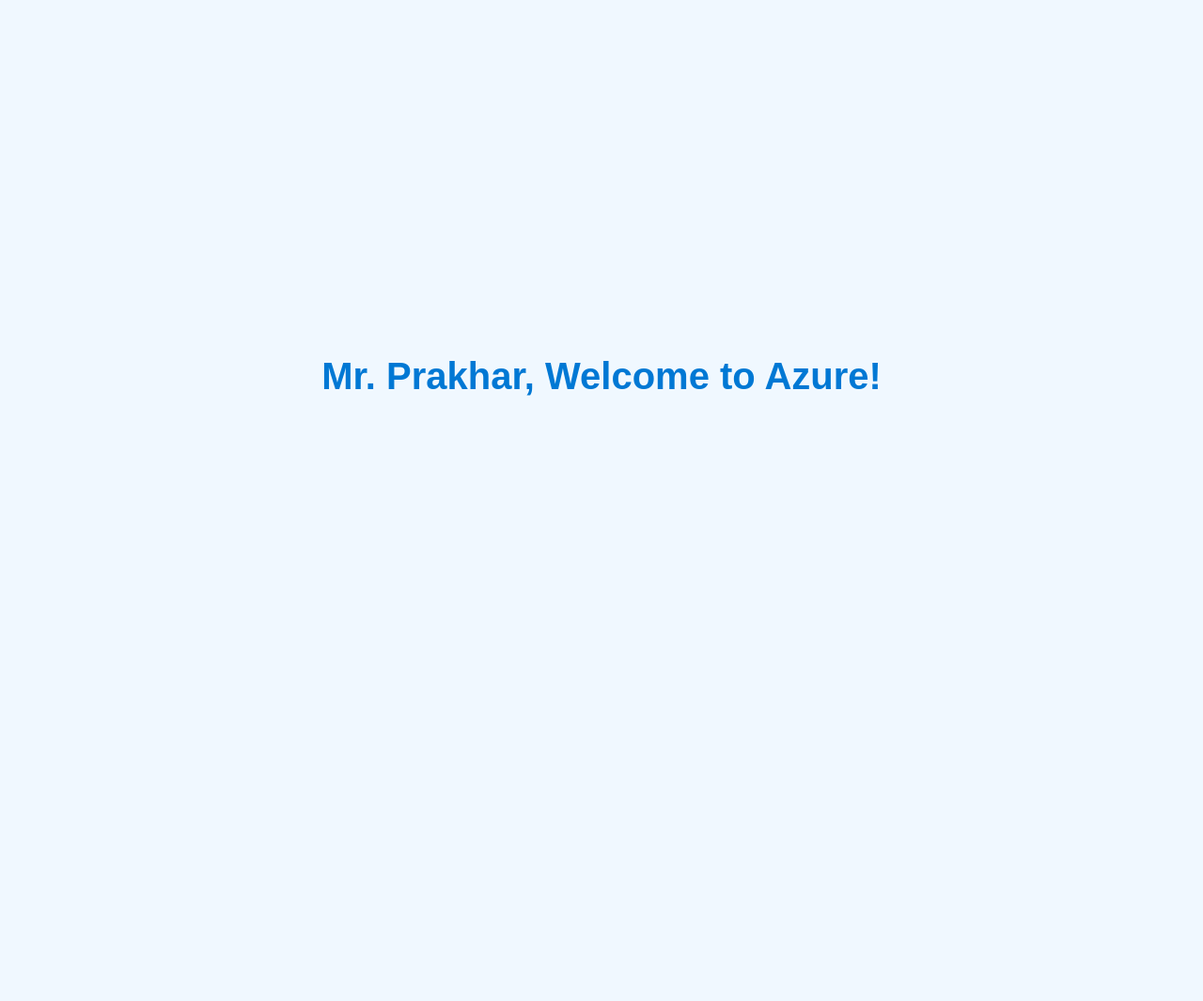
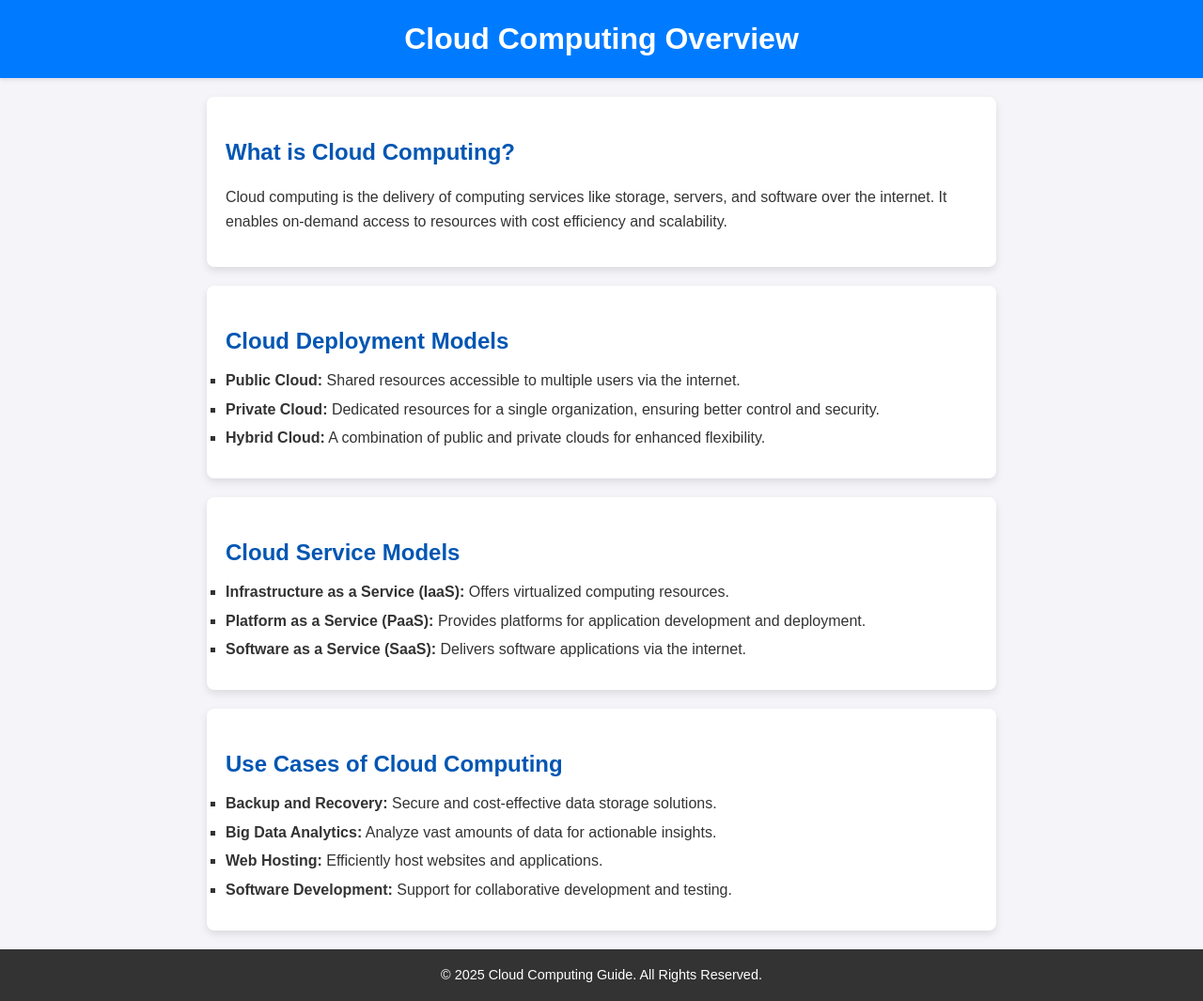
Before and after one commit to PrakharVS/exp2, a plain HTML site: page index.html in a window 1280 px wide. Shown: the whole page at 94% size. Before the commit the page ends 800 px from the top, so only its background shows below. Drawn offline with Linux system fonts and the light colour scheme.

Commit message:
added css

```diff
--- a/index.html
+++ b/index.html
@@ -3,26 +3,49 @@
 <head>
     <meta charset="UTF-8">
     <meta name="viewport" content="width=device-width, initial-scale=1.0">
-    <title>Welcome Page</title>
-    <style>
-        body {
-            margin: 0;
-            padding: 0;
-            display: flex;
-            justify-content: center;
-            align-items: center;
-            height: 100vh;
-            background-color: #f0f8ff;
-            font-family: Arial, sans-serif;
-        }
-        h1 {
-            text-align: center;
-            color: #0078d4; /* Azure Blue */
-            font-size: 2.5rem;
-        }
-    </style>
+    <title>Cloud Computing Overview</title>
+    <link rel="stylesheet" href="styles.css">
 </head>
 <body>
-    <h1>Mr. Prakhar, Welcome to Azure!</h1>
+    <header>
+        <h1>Cloud Computing Overview</h1>
+    </header>
+
+    <section>
+        <h2>What is Cloud Computing?</h2>
+        <p>Cloud computing is the delivery of computing services like storage, servers, and software over the internet. It enables on-demand access to resources with cost efficiency and scalability.</p>
+    </section>
+
+    <section>
+        <h2>Cloud Deployment Models</h2>
+        <ul>
+            <li><strong>Public Cloud:</strong> Shared resources accessible to multiple users via the internet.</li>
+            <li><strong>Private Cloud:</strong> Dedicated resources for a single organization, ensuring better control and security.</li>
+            <li><strong>Hybrid Cloud:</strong> A combination of public and private clouds for enhanced flexibility.</li>
+        </ul>
+    </section>
+
+    <section>
+        <h2>Cloud Service Models</h2>
+        <ul>
+            <li><strong>Infrastructure as a Service (IaaS):</strong> Offers virtualized computing resources.</li>
+            <li><strong>Platform as a Service (PaaS):</strong> Provides platforms for application development and deployment.</li>
+            <li><strong>Software as a Service (SaaS):</strong> Delivers software applications via the internet.</li>
+        </ul>
+    </section>
+
+    <section>
+        <h2>Use Cases of Cloud Computing</h2>
+        <ul>
+            <li><strong>Backup and Recovery:</strong> Secure and cost-effective data storage solutions.</li>
+            <li><strong>Big Data Analytics:</strong> Analyze vast amounts of data for actionable insights.</li>
+            <li><strong>Web Hosting:</strong> Efficiently host websites and applications.</li>
+            <li><strong>Software Development:</strong> Support for collaborative development and testing.</li>
+        </ul>
+    </section>
+
+    <footer>
+        <p>&copy; 2025 Cloud Computing Guide. All Rights Reserved.</p>
+    </footer>
 </body>
 </html>
--- /dev/null
+++ b/styles.css
@@ -0,0 +1,63 @@
+
+body {
+    font-family: Arial, sans-serif;
+    margin: 0;
+    padding: 0;
+    line-height: 1.6;
+    background-color: #f4f4f9;
+    color: #333;
+}
+
+header {
+    background: #007BFF;
+    color: white;
+    padding: 1rem 0;
+    text-align: center;
+    box-shadow: 0 2px 4px rgba(0, 0, 0, 0.1);
+}
+
+header h1 {
+    margin: 0;
+    font-size: 2rem;
+}
+
+section {
+    padding: 20px;
+    max-width: 800px;
+    margin: 20px auto;
+    background: #fff;
+    border-radius: 8px;
+    box-shadow: 0 4px 8px rgba(0, 0, 0, 0.1);
+}
+
+h2 {
+    color: #0056b3;
+    margin-bottom: 10px;
+}
+
+p {
+    margin-bottom: 15px;
+}
+
+ul {
+    margin: 10px 0;
+    padding: 0;
+    list-style-type: square;
+}
+
+ul li {
+    margin: 5px 0;
+}
+
+footer {
+    text-align: center;
+    padding: 1rem;
+    background: #333;
+    color: white;
+    margin-top: 20px;
+    font-size: 0.9rem;
+}
+
+footer p {
+    margin: 0;
+}
```
